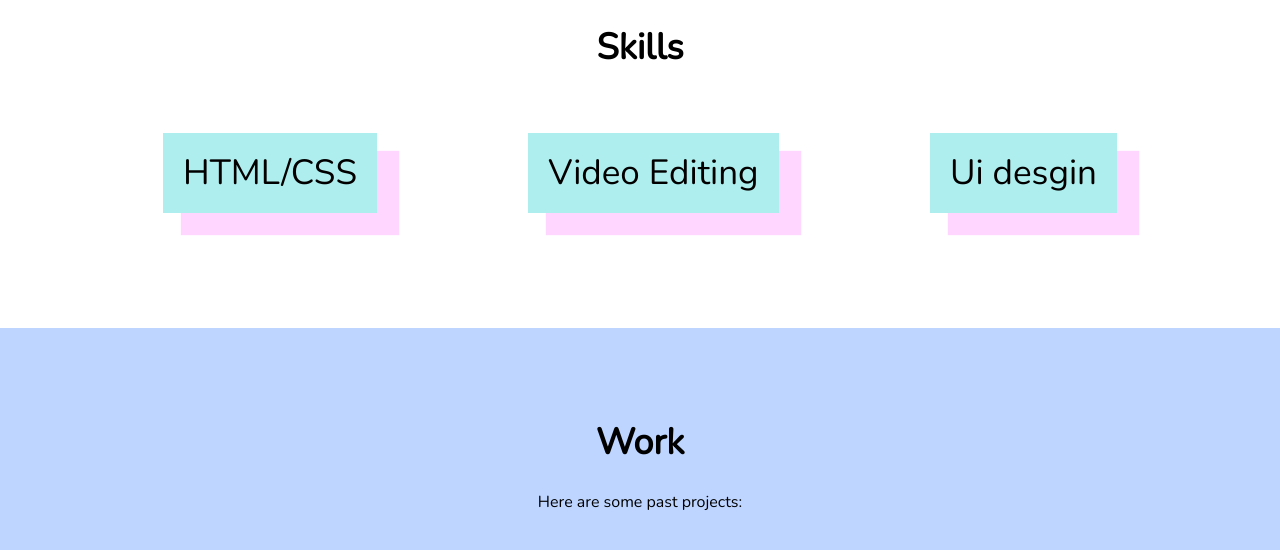
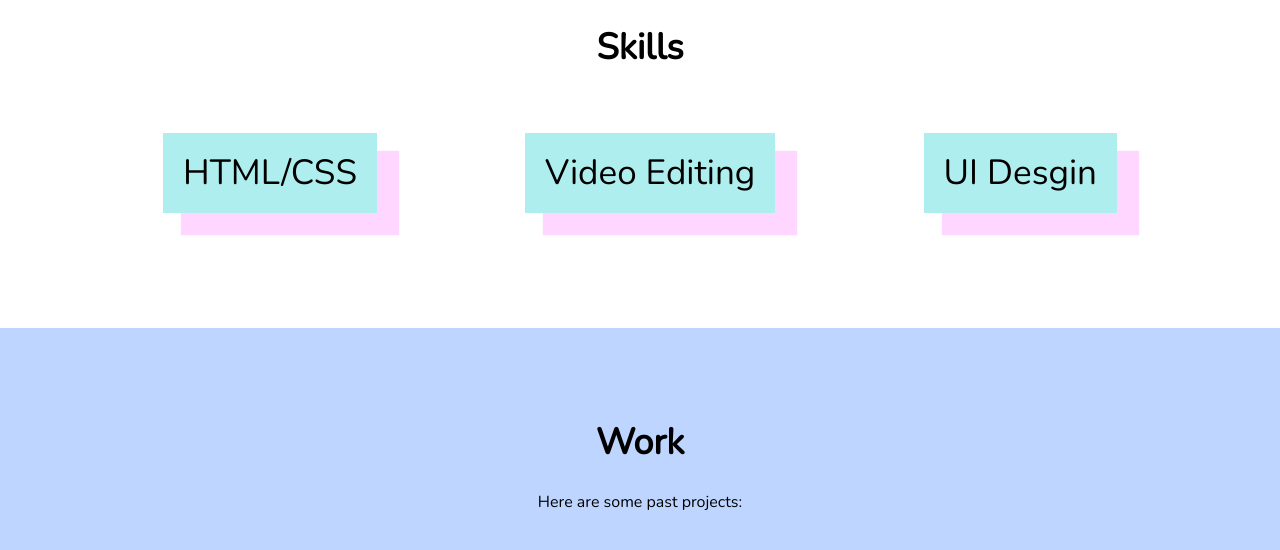
Before and after one commit to Rakik/Rakik-Portfolio, a plain HTML site: page index.html in a window 1280 px wide. Shown: the part 1600-2150 px from the top of the page. Drawn offline with nearby package versions, Linux system fonts and the light colour scheme.

Commit message:
Update index.html

```diff
--- a/index.html
+++ b/index.html
@@ -2,7 +2,7 @@
 <html lang="en">
   <head>
     <meta charset="UTF-8">
-    <title> I am Rakik | Designer & Developer</title>
+    <title> I am Rakik | Designer,Developer & Digtal Content Creater</title>
     <script defer src="https://use.fontawesome.com/releases/v5.0.6/js/all.js"></script>
     <link href="images/Favicon.ico" rel="icon">
     <link href="css/normalize.css" rel="stylesheet">
@@ -37,7 +37,7 @@
       <ul>
         <li>HTML/CSS</li>
         <li>Video Editing</li>
-        <li>Ui desgin</li>
+        <li>UI Desgin</li>
       </ul>
     </section>
     <!-- my work section -->
```
